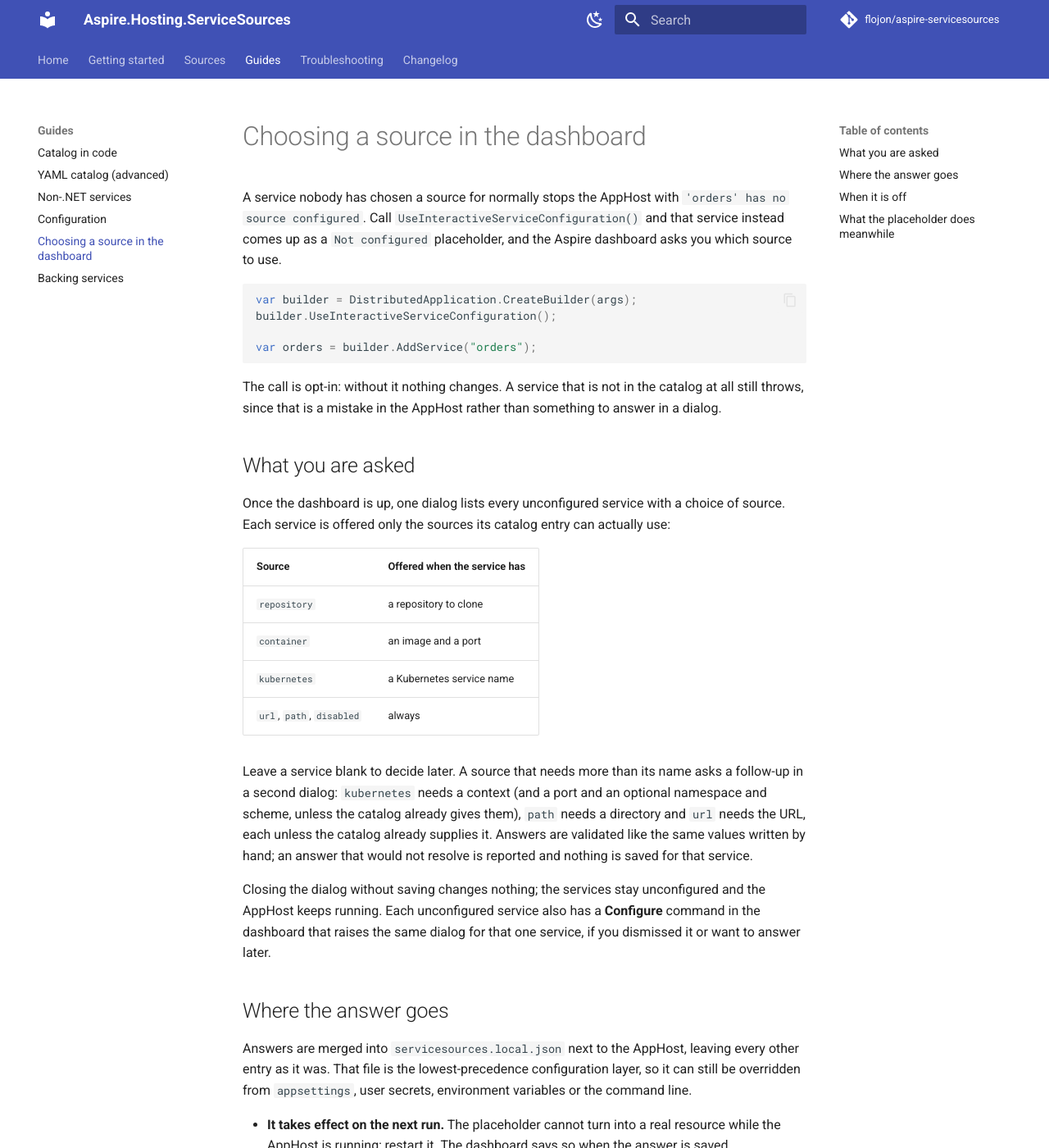
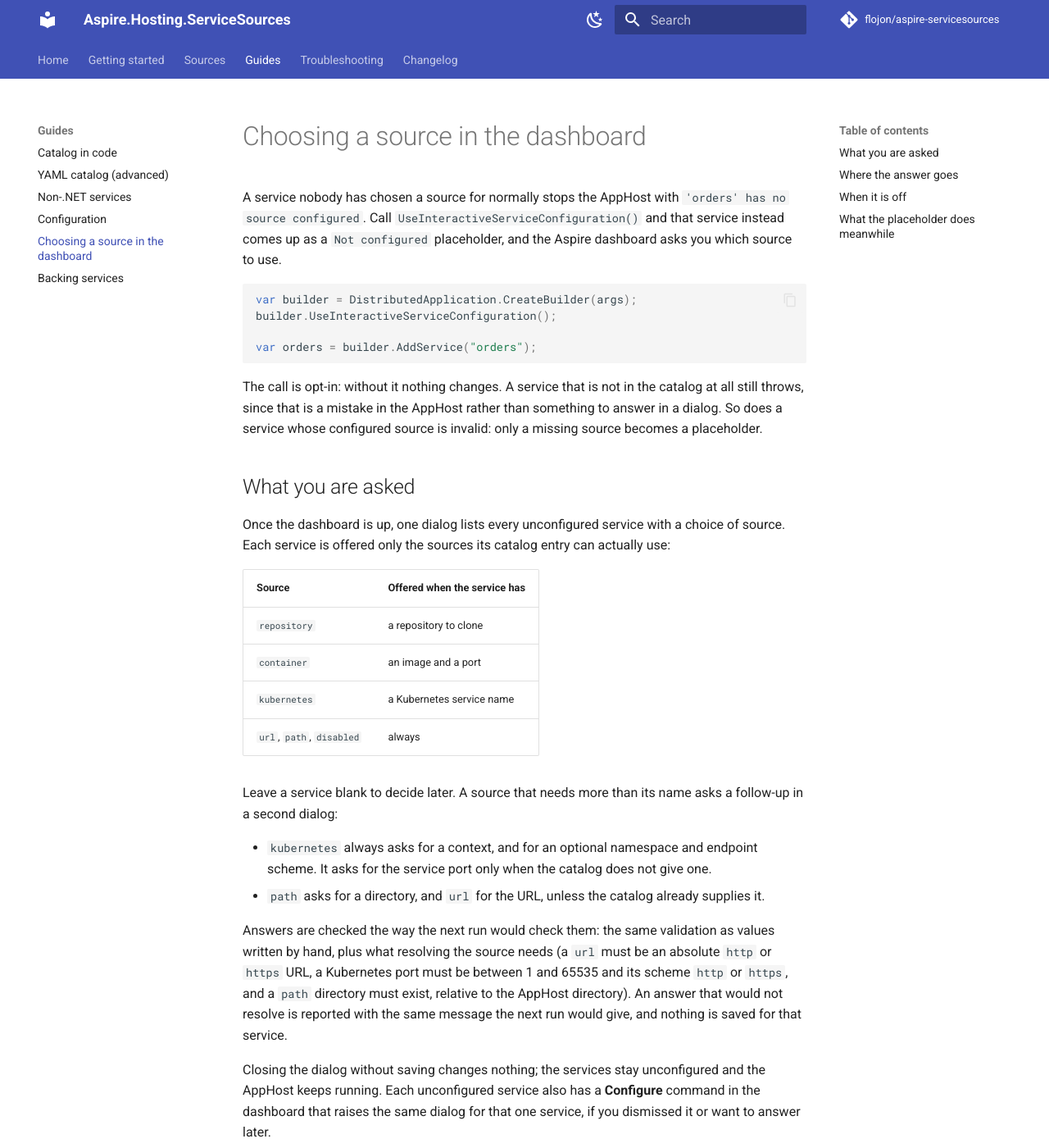
Before and after one commit to flojon/aspire-servicesources, an MkDocs documentation site: the page built from docs/guides/interactive-configuration.md, in a window 1280 px wide and 1400 px high. Shown: the whole window at 82% size. Built offline with MkDocs 1.6.1 and Material for MkDocs 9.7.7, drawn with Linux system fonts in a browser that asks for light colours; comment, search, counter and statistics services are not loaded.

Commit message:
docs: correct the picker guide's follow-up questions; test: UTF-8 the writer test
Co-Authored-By: Claude Sonnet 5.5 <noreply@anthropic.com>

````diff
--- a/docs/guides/interactive-configuration.md
+++ b/docs/guides/interactive-configuration.md
@@ -12,7 +12,8 @@ var orders = builder.AddService("orders");
 ```
 
 The call is opt-in: without it nothing changes. A service that is not in the catalog at all still
-throws, since that is a mistake in the AppHost rather than something to answer in a dialog.
+throws, since that is a mistake in the AppHost rather than something to answer in a dialog. So does
+a service whose configured source is invalid: only a missing source becomes a placeholder.
 
 ## What you are asked
 
@@ -27,10 +28,17 @@ service is offered only the sources its catalog entry can actually use:
 | `url`, `path`, `disabled` | always |
 
 Leave a service blank to decide later. A source that needs more than its name asks a follow-up in a
-second dialog: `kubernetes` needs a context (and a port and an optional namespace and scheme, unless
-the catalog already gives them), `path` needs a directory and `url` needs the URL, each unless the
-catalog already supplies it. Answers are validated like the same values written by hand; an answer
-that would not resolve is reported and nothing is saved for that service.
+second dialog:
+
+- `kubernetes` always asks for a context, and for an optional namespace and endpoint scheme. It
+  asks for the service port only when the catalog does not give one.
+- `path` asks for a directory, and `url` for the URL, unless the catalog already supplies it.
+
+Answers are checked the way the next run would check them: the same validation as values written by
+hand, plus what resolving the source needs (a `url` must be an absolute `http` or `https` URL, a
+Kubernetes port must be between 1 and 65535 and its scheme `http` or `https`, and a `path` directory
+must exist, relative to the AppHost directory). An answer that would not resolve is reported with the
+same message the next run would give, and nothing is saved for that service.
 
 Closing the dialog without saving changes nothing; the services stay unconfigured and the AppHost
 keeps running. Each unconfigured service also has a **Configure** command in the dashboard that
````
Also changed, not shown: 1 other file.
